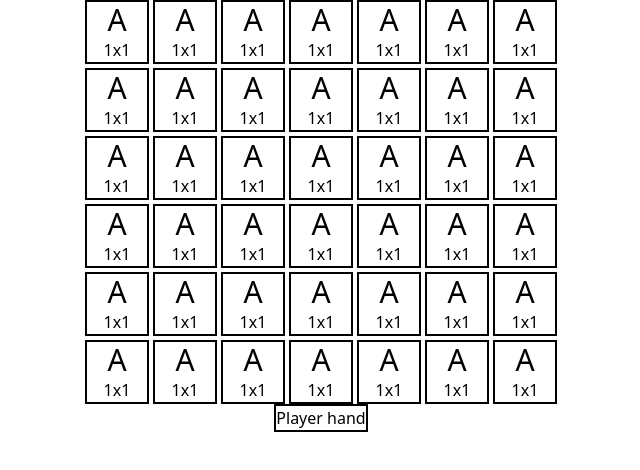
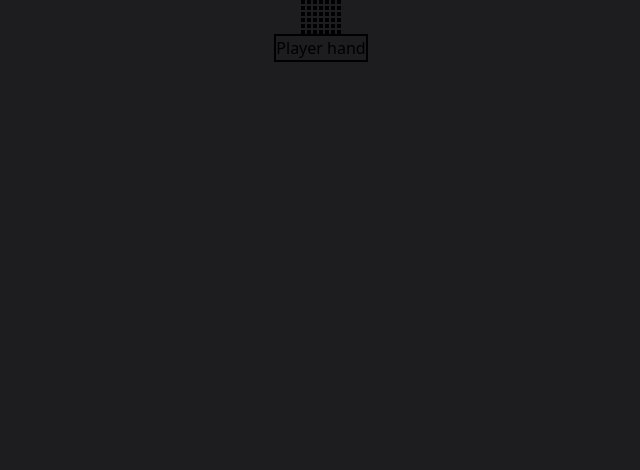
Before and after one commit to xandwr/word-gravity-pure, a React (Vite) app: page / in a window 1280 px wide. Shown: the top 470 px of the page, without its empty margins (319-959 px from the left). Built offline with nearby package versions, Linux system fonts and the light colour scheme.

Commit message:
Still geeked

```diff
--- a/src/App.tsx
+++ b/src/App.tsx
@@ -4,7 +4,7 @@ import PlayerHand from "./components/playerHand"
 function App() {
   return (
     <>
-      <div className="flex flex-col justify-center-safe items-center-safe">
+      <div className="flex flex-col justify-center items-center">
         <WordGrid />
         <PlayerHand />
       </div>
--- a/src/components/letterSlot.tsx
+++ b/src/components/letterSlot.tsx
@@ -2,13 +2,8 @@
 
 export default function LetterSlot({ index = 0 }) {
     return (
-        <div className="border-2 aspect-square">
-            <h1 className="text-center text-3xl">A</h1>
-            <span className="flex flex-row justify-center-safe">
-                <h1>1</h1>
-                x
-                <h1>1</h1>
-            </span>
+        <div className="flex flex-col border-2 aspect-square w-min">
+
         </div>
     );
 }
--- /dev/null
+++ b/src/components/letterTile.tsx
@@ -0,0 +1,14 @@
+// components/letterTile.tsx
+
+export default function LetterTile() {
+    return (
+        <div>
+            <h1 className="text-center text-xl font-bold">A</h1>
+            <span className="flex flex-row justify-center-safe text-sm">
+                <h1 className="font-semibold">1</h1>
+                <p>x</p>
+                <h1 className="font-semibold">1</h1>
+            </span>
+        </div>
+    );
+}
--- a/src/components/wordGrid.tsx
+++ b/src/components/wordGrid.tsx
@@ -10,7 +10,7 @@ export default function WordGrid({ }) {
 
     return (
         <div
-            className="grid gap-1 w-min h-min"
+            className="grid gap-0.5 w-min h-min"
             style={{
                 gridTemplateColumns: `repeat(${GRID_COLS}, 1fr)`,
                 gridTemplateRows: `repeat(${GRID_ROWS}, 1fr)`,
--- a/src/index.css
+++ b/src/index.css
@@ -1 +1,5 @@
 @import "tailwindcss";
+
+body {
+    background-color: rgb(29, 29, 31);
+}
```
